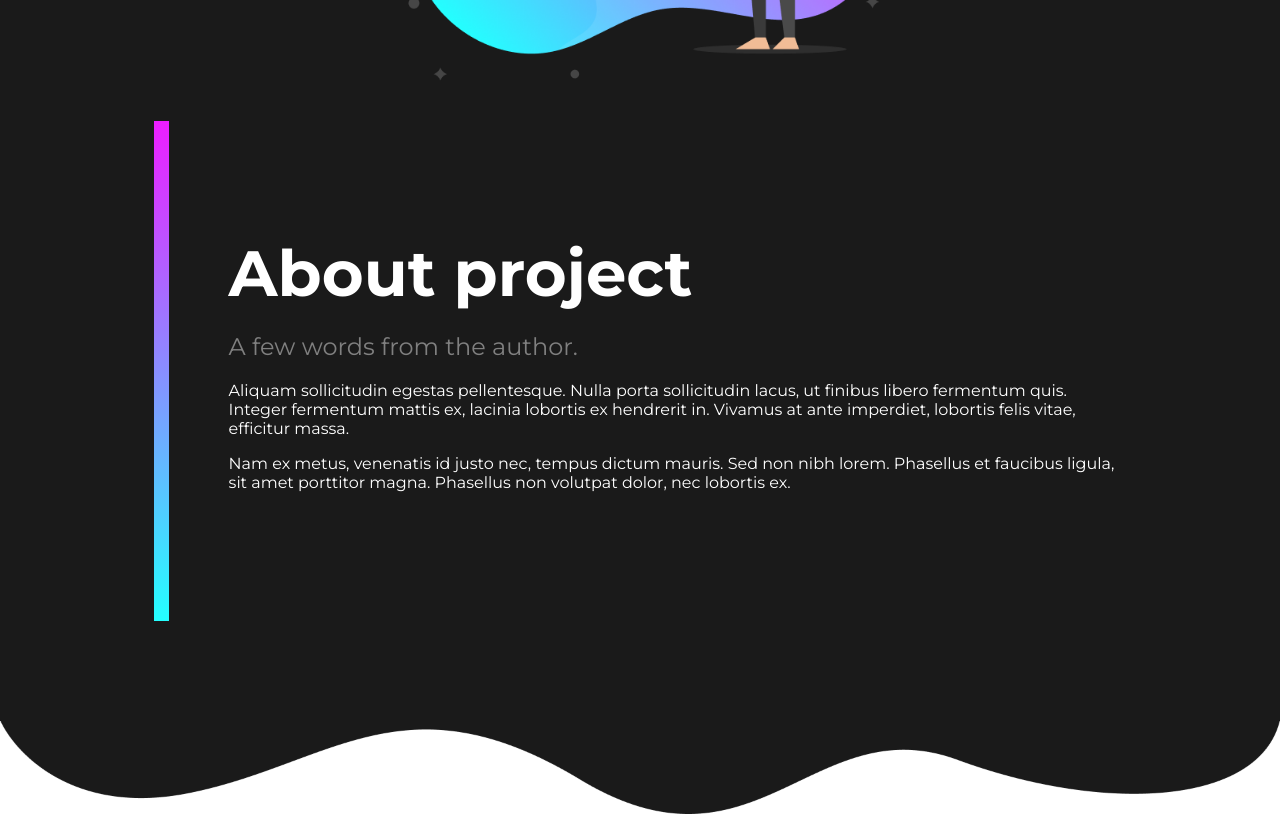
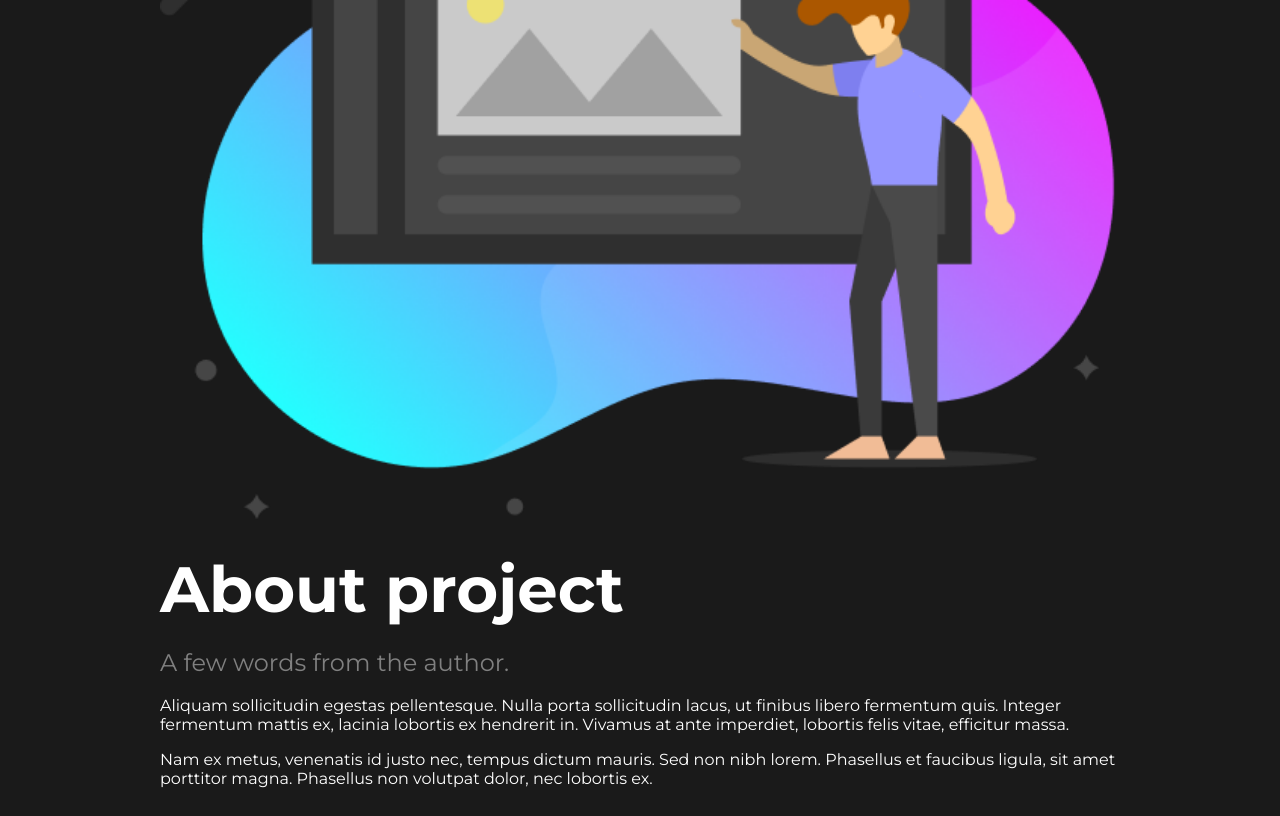
Before and after one commit to NikolSkvarilova/sudoku, a React (Create React App) app in the folder app/: page / in a window 1280 px wide. Shown: the part 2680-3496 px from the top of the page. Built offline with nearby package versions, Linux system fonts and the light colour scheme.

Commit message:
I'm gonna die

```diff
--- a/app/src/Components/TextSection/TextSection.jsx
+++ b/app/src/Components/TextSection/TextSection.jsx
@@ -3,6 +3,47 @@ import PropTypes from 'prop-types';
 import './TextSection.scss';
 
 const TextSection = (props) => {
+
+  const checkImgMobileAlignment = (img_align, img_align_mobile) => {
+    // If the image is aligned to the left and the user wants it
+    // to be above the text on a mobile resolution, you must apply
+    // the "bot" class, because the image is before the text so when
+    // 'flex-direction: column' is used, the img is automatically above the text.
+
+    // Same for the image on the left and on mobile resolution aligned
+    // to the bottom, you must use 'flex-direction: column-reverse' - which is .top.
+
+    // If you switch the definitions in the .top and .bot class, you must
+    // optimize it for the case where the picture is on the right from the text.
+
+    if (!img_align_mobile) {
+      return "top";
+    }
+
+    if (img_align === "left" && img_align_mobile === "top") {
+      return "bot";
+
+    } else if (img_align === "left" && img_align_mobile === "bot") {
+      return "top";
+    };
+
+    return img_align_mobile;
+  };
+
+
+  const checkImgPositionStyle = (img_align, img_position) => {
+    if (img_position == "to_edge" && img_align == "left") {
+      return {
+        'marginLeft': '0',
+        'width': '100%'
+      };
+    } else if (img_position == "to_edge" && img_align == "right") {
+      return {
+        'marginRight': '0',
+        'width': '100%'
+      };
+    }
+  };
 
   // Styles of the main title
   let titleStyles = {
@@ -19,41 +60,56 @@ const TextSection = (props) => {
     'color': !! props.txt_color ? props.txt_color : 'black',
   };
 
-  // Styles of the line next to apragraph
+  // Styles of the line next to paragraph
   let lineStyles = {
     'background': !! props.line_color ? props.line_color : ""
   };
 
-  let imgAlignMobileClass = props.img_align_mobile ? props.img_align_mobile : "top";
+  // ---------------------------
 
-  if (props.img_align === "left" && props.img_align_mobile === "top") {
-    imgAlignMobileClass = "bot";
-  } else if (props.img_align === "left" && props.img_align_mobile === "bot") {
-    imgAlignMobileClass = "top";
-  }
+  // Styles for the main wrapper
+  let imgPositionStyle = checkImgPositionStyle(props.img_align, props.img_position);
+
+  // Class for aligning the image on the mobile screen
+  let imgAlignMobileClass = checkImgMobileAlignment(props.img_align, props.img_align_mobile);
 
   return (
-    <div className="text_section_container">
-      <div className={`text_section_wrapper ${imgAlignMobileClass}`}>
-        {/* Image on the left */}
-        {props.img_align == "left" ? <img className="img_half left" src={props.img} alt={props.alt}></img> : ""}
+    <div className={`text_section_container ${imgAlignMobileClass}`}>
+      {/* Image on the left */}
+      {props.img_align == "left" ?
+        <div className={`img_half_container ${!! props.img_mobile_whole_size ? "full_page_width" : ""}`}>
+          <img style={imgPositionStyle} className="img_half left" src={props.img} alt={props.alt}></img>
+        </div>
+        : ""
+      }
 
+      <div className="text_half_container">
         <div className="text_half_wrapper">
           {/* Rectangle thingy */}
           {!! props.line_color ? <div className="rectangle" style={lineStyles}></div> : ""}
 
           <div className="text_half">
+            {/* Main Title */}
             {!! props.title ? <h1 className="text_section_title" style={titleStyles}>{props.title}</h1> : ""}
+
+            {/* Subtitle */}
             {!! props.sub_title ? <h2 className="text_section_subtitle" style={subTitleStyles}>{props.sub_title}</h2> : ""}
+
+            {/* Text */}
             <article className="text" style={textStyles}>
               {props.text}
             </article>
           </div>
         </div>
+      </div>
 
-        {/* Image on the right (also right is the default value) */}
-        {props.img_align != "left" ? <img className="img_half right" src={props.img} alt={props.alt}></img> : ""}
-      </div>
+      {/* Image on the right (default value) */}
+      {props.img_align != "left" ?
+        <div className={`img_half_container ${!! props.img_mobile_whole_size ? "full_page_width" : ""}`}>
+          <img style={imgPositionStyle} className="img_half right" src={props.img} alt={props.alt}></img>
+        </div>
+        : ""
+      }
     </div>
   );
 }
--- a/app/src/Components/TextSection/TextSection.scss
+++ b/app/src/Components/TextSection/TextSection.scss
@@ -1,109 +1,102 @@
 @import '../variables';
 @import '../mixins';
 
+
 .text_section_container {
   margin-bottom: $component_margin_bottom;
+  width: 100%;
+  display: flex;
 
-  .text_section_wrapper {
-    margin: 0 12vw;
-    display: flex;
-    justify-content: center;
-    align-items: center;
+  .text_half_container {
+    width: 50%;
+    margin: 30px 0;
+    // background: red;
+    @media only screen and (max-width: map-get($breakpoints, small-desktop)) {
+      width: 100%;
+    }
 
     .text_half_wrapper {
+      // background: green;
+      width: 75%;
+      margin: 0 auto;
       display: flex;
-      justify-content: center;
+      height: 100%;
       align-items: center;
-      width: 50%;
 
-      @media only screen and (max-width: map-get($breakpoints, small-desktop)) {
-        width: 100%;
-      }
+
 
       .rectangle {
-        margin-right: 60px;
+        width: $line-size;
+        margin-right: 50px;
         flex-shrink: 0;
-        height: 100%;
         height: 500px;
-        width: $line-size;
-        order: 0;
 
-        @media only screen and (max-width: map-get($breakpoints, mobile)) {
+        @media only screen and (max-width: map-get($breakpoints, small-desktop)) {
           display: none;
         }
       }
 
       .text_half {
+
         .text_section_title {
           @include clean-element;
           font-family: map-get($font-families, section-title);
           font-size: map-get($font-sizes-desktop, section-title);
-
-          @media only screen and (max-width: map-get($breakpoints, mobile)) {
-            font-size: map-get($font-sizes-mobile, section-title);
-          }
         }
 
         .text_section_subtitle {
           font-family: map-get($font-families, sub-title);
           font-weight: map-get($font-weights, regular);
-
-          @media only screen and (max-width: map-get($breakpoints, mobile)) {
-            font-size: map-get($font-sizes-mobile, subtitle);
-          }
         }
 
         .text {
           font-family: map-get($font-families, regular-text);
-
-          @media only screen and (max-width: map-get($breakpoints, mobile)) {
-            font-size: map-get($font-sizes-mobile, text);
-          }
+          font-weight: map-get($font-weights, regular);
         }
       }
     }
+  }
 
-    img {
+  .img_half_container {
+    width: 50%;
+    display: flex;
+    justify-content: center;
+    align-items: center;
+
+    @media only screen and (max-width: map-get($breakpoints, small-desktop)) {
+      width: 75%;
+    }
+
+    .img_half {
+      width: 85%;
       height: auto;
-      width: 500px;
 
-      @media only screen and (max-width: map-get($breakpoints, tablet-mobile)) {
-        width: 90%;
+      @media only screen and (max-width: map-get($breakpoints, small-desktop)) {
+        width: 75vw;
       }
+
     }
   }
 }
 
-.right {
-  margin-left: 100px;
+
+.full_page_width {
   @media only screen and (max-width: map-get($breakpoints, small-desktop)) {
-    margin: 0;
+    width: 100vw !important;
   }
 }
 
-.left {
-  margin-right: 150px;
-  @media only screen and (max-width: map-get($breakpoints, small-desktop)) {
-    margin: 0;
-  }
-}
 
 .top {
   @media only screen and (max-width: map-get($breakpoints, small-desktop)) {
+    align-items: center;
     flex-direction: column-reverse;
-
-    img {
-      margin-top: 40px;
-    }
   }
 }
 
 .bot {
   @media only screen and (max-width: map-get($breakpoints, small-desktop)) {
+    align-items: center;
     flex-direction: column;
-
-    img {
-      margin-bottom: 40px;
-    }
   }
 }
```
